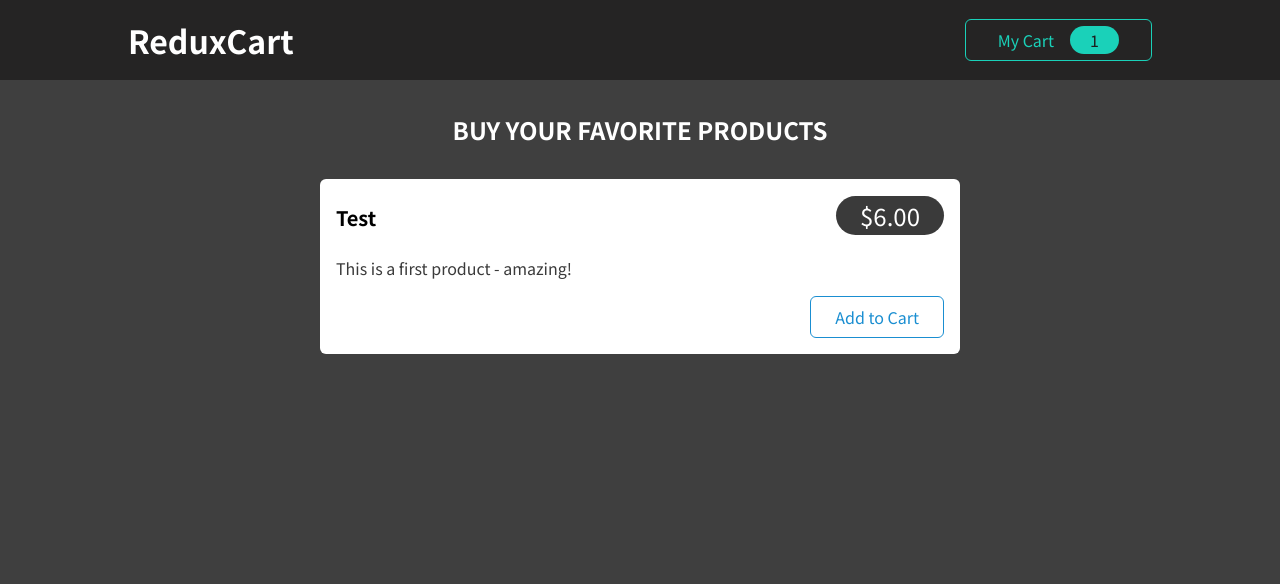
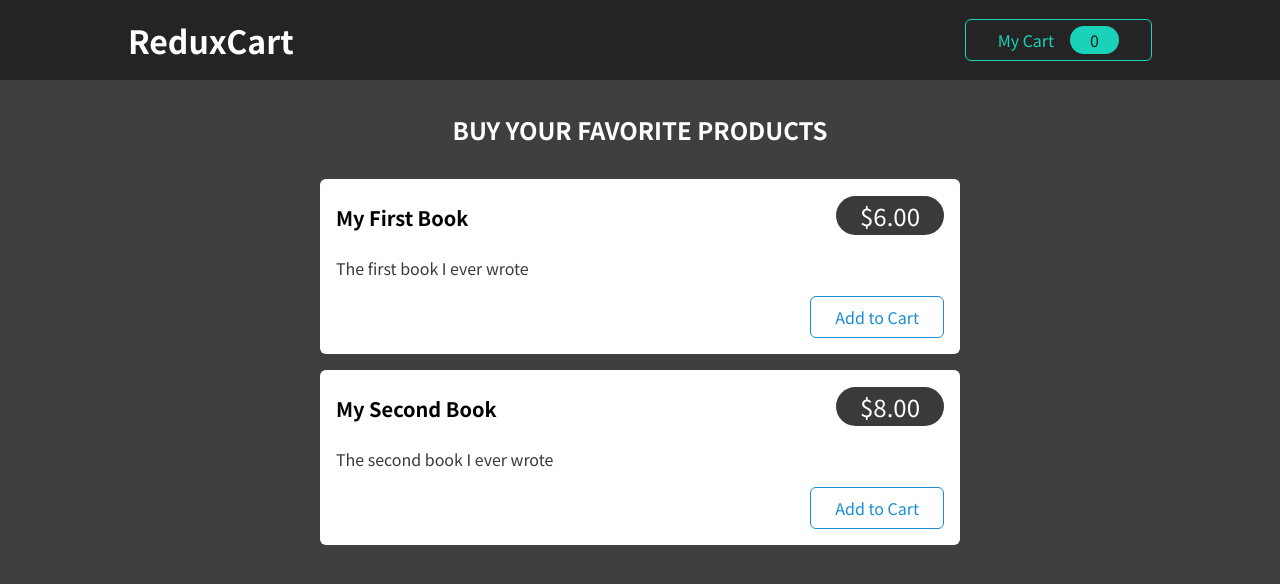
Before and after one commit to amit02543/redux-advance-example, a React (Create React App) app: page / in a window 1280 px wide. Shown: the top 584 px of the page. Built offline with nearby package versions, Linux system fonts and the light colour scheme.

Commit message:
added addToCart changes

```diff
--- a/src/components/Cart/Cart.js
+++ b/src/components/Cart/Cart.js
@@ -1,15 +1,30 @@
+import { useSelector } from 'react-redux';
+
 import Card from '../UI/Card';
 import classes from './Cart.module.css';
 import CartItem from './CartItem';
 
 const Cart = (props) => {
+
+  const cartItems = useSelector(state => state.cart.items);
+
   return (
     <Card className={classes.cart}>
       <h2>Your Shopping Cart</h2>
       <ul>
-        <CartItem
-          item={{ title: 'Test Item', quantity: 3, total: 18, price: 6 }}
-        />
+        {
+          cartItems.map( item => (
+            <CartItem
+              key={item.id}
+              item={{
+                title: item.name,
+                quantity: item.quantity,
+                total: item.totalPrice,
+                price: item.price
+              }}
+            />
+          ))
+        }
       </ul>
     </Card>
   );
--- a/src/components/Cart/CartButton.js
+++ b/src/components/Cart/CartButton.js
@@ -1,4 +1,4 @@
-import { useDispatch } from 'react-redux';
+import { useDispatch, useSelector } from 'react-redux';
 
 import { uiActions } from '../../store/ui-slice';
 
@@ -7,6 +7,8 @@
 const CartButton = (props) => {
 
   const dispatch = useDispatch();
+
+  const cartQuantityCount = useSelector(state => state.cart.totalQuantity);
 
 
   const toggleCartHandler = () => {
@@ -17,7 +19,7 @@
   return (
     <button className={classes.button} onClick={toggleCartHandler}>
       <span>My Cart</span>
-      <span className={classes.badge}>1</span>
+      <span className={classes.badge}>{cartQuantityCount}</span>
     </button>
   );
 };
--- a/src/components/Shop/ProductItem.js
+++ b/src/components/Shop/ProductItem.js
@@ -1,8 +1,24 @@
+import { useDispatch } from 'react-redux';
+
+import { cartActions } from '../../store/cart-slice';
 import Card from '../UI/Card';
 import classes from './ProductItem.module.css';
 
 const ProductItem = (props) => {
-  const { title, price, description } = props;
+
+  const dispatch = useDispatch();
+
+  const { id, title, price, description } = props;
+
+
+  const addToCartHandler = () => {
+    dispatch(cartActions.addItemToCart({
+      id,
+      title,
+      price
+    }));
+  };
+
 
   return (
     <li className={classes.item}>
@@ -13,7 +29,7 @@
         </header>
         <p>{description}</p>
         <div className={classes.actions}>
-          <button>Add to Cart</button>
+          <button onClick={addToCartHandler}>Add to Cart</button>
         </div>
       </Card>
     </li>
--- a/src/components/Shop/Products.js
+++ b/src/components/Shop/Products.js
@@ -1,16 +1,38 @@
 import ProductItem from './ProductItem';
 import classes from './Products.module.css';
+
+
+const DUMMY_PRODUCTS = [
+    {
+      id: 'p1',
+      price: 6,
+      title: 'My First Book',
+      description: 'The first book I ever wrote'
+    },
+    {
+      id: 'p2',
+      price: 8,
+      title: 'My Second Book',
+      description: 'The second book I ever wrote'
+    }
+];
 
 const Products = (props) => {
   return (
     <section className={classes.products}>
       <h2>Buy your favorite products</h2>
       <ul>
-        <ProductItem
-          title='Test'
-          price={6}
-          description='This is a first product - amazing!'
-        />
+        { DUMMY_PRODUCTS.map( product => (
+            <ProductItem
+              key={product.id}
+              id = {product.id}
+              title={product.title}
+              price={product.price}
+              description={product.description}
+            />
+          ))
+        }
+
       </ul>
     </section>
   );
--- a/src/store/cart-slice.js
+++ b/src/store/cart-slice.js
@@ -14,9 +14,11 @@
 
             const existingItem = state.items.find(item => item.id === newItem.id);
 
+            state.totalQuantity++;
+
             if(!existingItem) {
                 state.items.push({
-                    itemId: newItem.is,
+                    id: newItem.id,
                     price: newItem.price,
                     quantity: 1,
                     totalPrice: newItem.price,
@@ -31,6 +33,8 @@
             const id = action.payload;
 
             const existingItem = state.items.find(item => item.id === id);
+
+            state.totalQuantity--;
 
             if(existingItem.quantity === 1) {
                 state.items = state.items.filter(item => item.id !== id);
```
